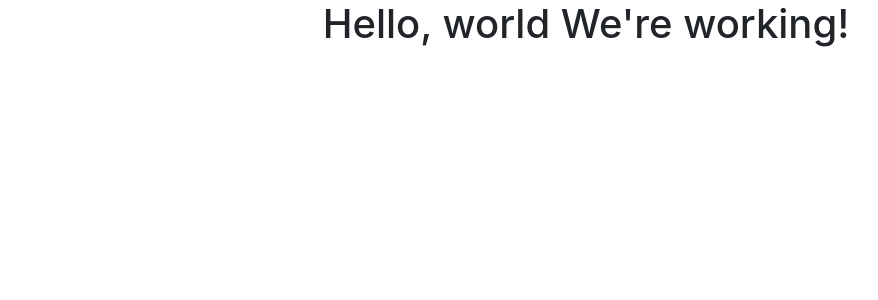
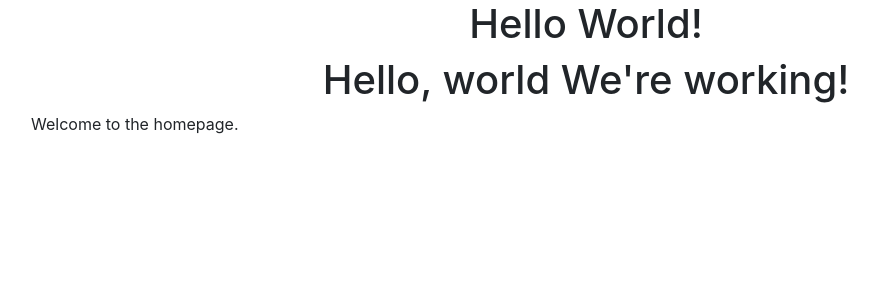
Before and after one commit to rising-star92/fast-iron, a Django app: page / in a window 1280 px wide. Shown: the top 300 px of the page, without its empty margins (54-932 px from the left). Run offline with Django 3.2, Linux system fonts and the light colour scheme; some libraries are stand-ins or nearby versions.

Commit message:
Template Context

```diff
--- a/src/fast_iron/urls.py
+++ b/src/fast_iron/urls.py
@@ -16,9 +16,11 @@ Including another URLconf
 from django.contrib import admin
 from django.urls import path
 
-from .views import home_page
+from .views import home_page, about_page, contact_page
 
 urlpatterns = [
     path('', home_page),
+    path('about/', about_page),
+    path('contact/', contact_page),
     path('admin/', admin.site.urls),
 ]
--- a/src/fast_iron/views.py
+++ b/src/fast_iron/views.py
@@ -3,7 +3,27 @@ from django.shortcuts import render
 
 
 def home_page(request):
-    return render(request, "home_page.html", {})
+    context = {
+        "title": "Hello World!",
+        "content": "Welcome to the homepage.",
+    }
+    return render(request, "home_page.html", context)
+
+
+def about_page(request):
+    context = {
+        "title": "About Page",
+        "content": "Welcome to the about page.",
+    }
+    return render(request, "home_page.html", context)
+
+
+def contact_page(request):
+    context = {
+        "title": "Contact Page",
+        "content": "Welcome to the contact page.",
+    }
+    return render(request, "home_page.html", context)
 
 
 def home_page_old(request):
--- a/src/templates/home_page.html
+++ b/src/templates/home_page.html
@@ -9,15 +9,20 @@
     <!-- Bootstrap CSS -->
     <link rel="stylesheet" href="https://stackpath.bootstrapcdn.com/bootstrap/4.3.1/css/bootstrap.min.css"
         integrity="sha384-ggOyR0iXCbMQv3Xipma34MD+dH/1fQ784/j6cY/iJTQUOhcWr7x9JvoRxT2MZw1T" crossorigin="anonymous">
-
-    <title>Hello, world!</title>
 </head>
 
 <body>
     <div class='text-center'>
+        <h1>{{ title }}</h1>
         <h1>Hello, world We're working!</h1>
     </div>
-
+    <div class="container">
+        <div class="row">
+            <div class="col">
+                <p>{{ content }}</p>
+            </div>
+        </div>
+    </div>
     <!-- Optional JavaScript -->
     <!-- jQuery first, then Popper.js, then Bootstrap JS -->
     <script src="https://code.jquery.com/jquery-3.3.1.slim.min.js"
```
